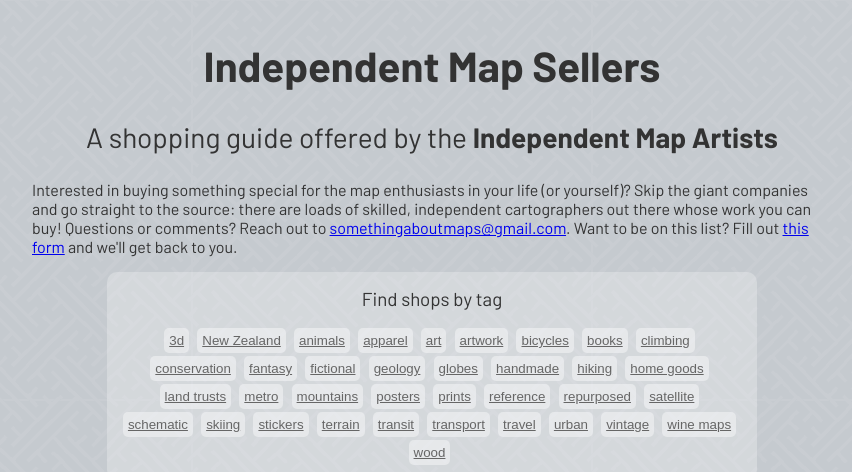
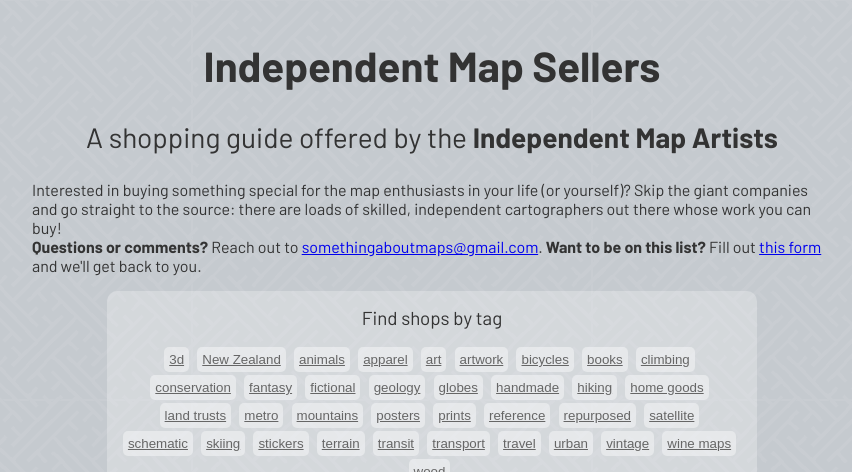
Before and after one commit to mapartists/mapartists.github.io, a Jekyll site: the page built from index.markdown, in a window 1280 px wide and 900 px high, cut to the strip 0-472 px from the top of the window. Shown: the whole strip, without its empty margins (208-1060 px from the left). Built offline with Jekyll 4.4.1, drawn with Linux system fonts in a browser that asks for light colours.

Commit message:
Adjust formatting of description

```diff
--- a/_config.yml
+++ b/_config.yml
@@ -25,8 +25,8 @@ descriptionmeta: >- # this means to ignore newlines until "baseurl:"
 subtitle: A shopping guide offered by the <strong>Independent Map Artists</strong>
 description: >
   Interested in buying something special for the map enthusiasts in your life (or yourself)? Skip the giant companies and go straight to the source: there are loads of skilled, independent cartographers out there whose work you can buy!
-  Questions or comments? Reach out to <a href="mailto:somethingaboutmaps@gmail.com">somethingaboutmaps@gmail.com</a>.
-  Want to be on this list? Fill out <a href="https://forms.gle/G34DNRgPRhKhE5sPA">this form</a> and we'll get back to you.
+  <br>
+  <strong>Questions or comments?</strong> Reach out to <a href="mailto:somethingaboutmaps@gmail.com">somethingaboutmaps@gmail.com</a>. <strong>Want to be on this list?</strong> Fill out <a href="https://forms.gle/G34DNRgPRhKhE5sPA">this form</a> and we'll get back to you.
 domain: mapartists.github.io
 baseurl: "" # the subpath of your site, e.g. /blog
 url: "" # the base hostname & protocol for your site, e.g. http://example.com
```
